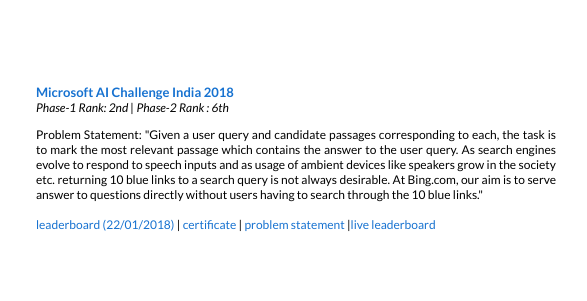
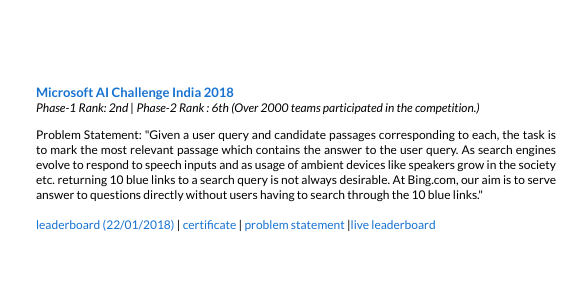
Before and after one commit to abhayk1201/abhayk1201.github.io, a plain HTML site: page index.html in a window 1280 px wide. Shown: the part 384-685 px from the top of the page, 464-1051 px from the left. Drawn offline with Linux system fonts and the light colour scheme.

Commit message:
Microsoft AI challenge update

```diff
--- a/index.html
+++ b/index.html
@@ -149,7 +149,7 @@
                         <td valign="top" width="70%">
                         <p><a href="https://competitions.codalab.org/competitions/20616#learn_the_details">
             <papertitle>Microsoft AI Challenge India 2018</papertitle></a><br>
-                        <em>Phase-1 Rank: 2nd | Phase-2 Rank : 6th </em><br>
+                        <em>Phase-1 Rank: 2nd | Phase-2 Rank : 6th  (Over 2000 teams participated in the competition.)</em><br>
                         <p style="text-align:justify"> Problem Statement: "Given a user query and candidate passages corresponding to each, the task is to mark the most relevant passage which contains the answer to the user query. As search engines evolve to respond to speech inputs and as usage of ambient devices like speakers grow in the society etc. returning 10 blue links to a search query is not always desirable. At Bing.com, our aim is to serve answer to questions directly without users having to search through the 10 blue links."
                         <br><br>
                         <a href="img/maic_leaderboard.png">leaderboard (22/01/2018) </a> | <a href="img/maic_cert.png">certificate</a> | <a href="https://competitions.codalab.org/competitions/20616#learn_the_details">problem statement</a> |<a href="https://competitions.codalab.org/competitions/20616#results">live leaderboard</a>
```
